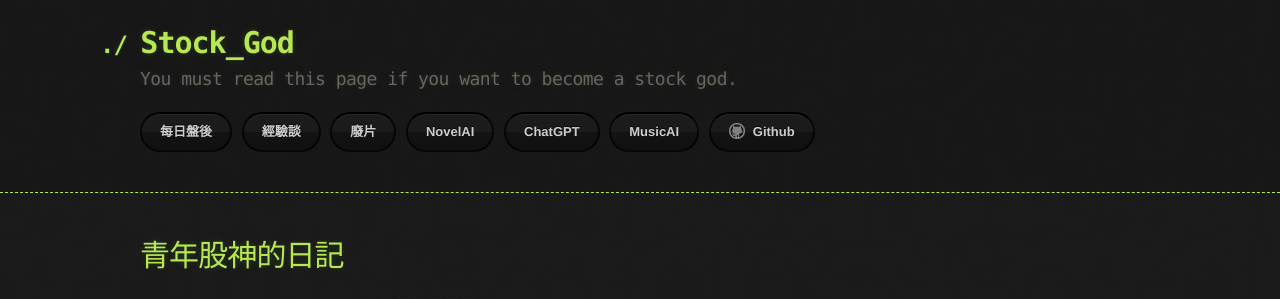
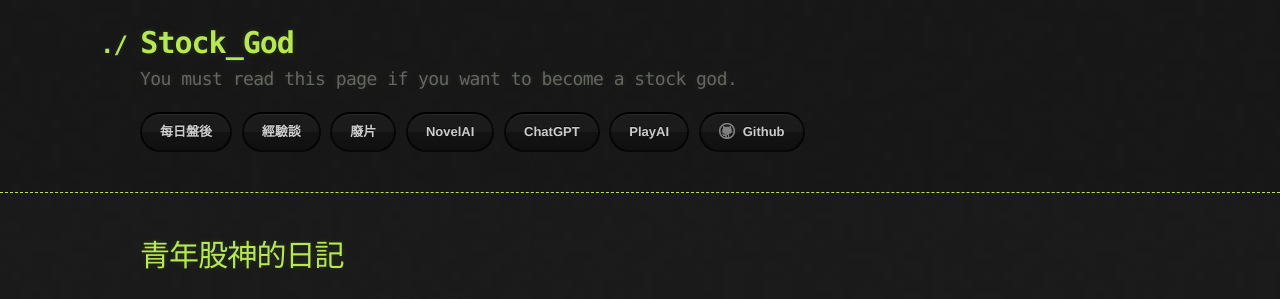
Before and after one commit to lepg5487/Stock_God, a Jekyll site: the page built from index.md, in a window 1280 px wide and 900 px high. Shown: the top 299 px of the window. Built offline with Jekyll 4.4.1, drawn with Linux system fonts in a browser that asks for light colours; our own code applies the rules of GitHub Pages for plain Markdown files.

Commit message:
Update testlayouts.html

```diff
--- a/_layouts/testlayouts.html
+++ b/_layouts/testlayouts.html
@@ -26,7 +26,7 @@
             <a href="{{ site.github.video_url }}" class="btn">廢片</a>
             <a href="{{ site.github.NovelAI_url }}" class="btn">NovelAI</a>
             <a href="{{ site.github.ChatGPT_url }}" class="btn">ChatGPT</a>
-            <a href="{{ site.github.MusicAI_url }}" class="btn">MusicAI</a>
+            <a href="{{ site.github.MusicAI_url }}" class="btn">PlayAI</a>
           {% endif %}
           <a href="{{ site.github.repository_url }}" class="btn btn-github"><span class="icon"></span>Github</a>
         </section>
```
